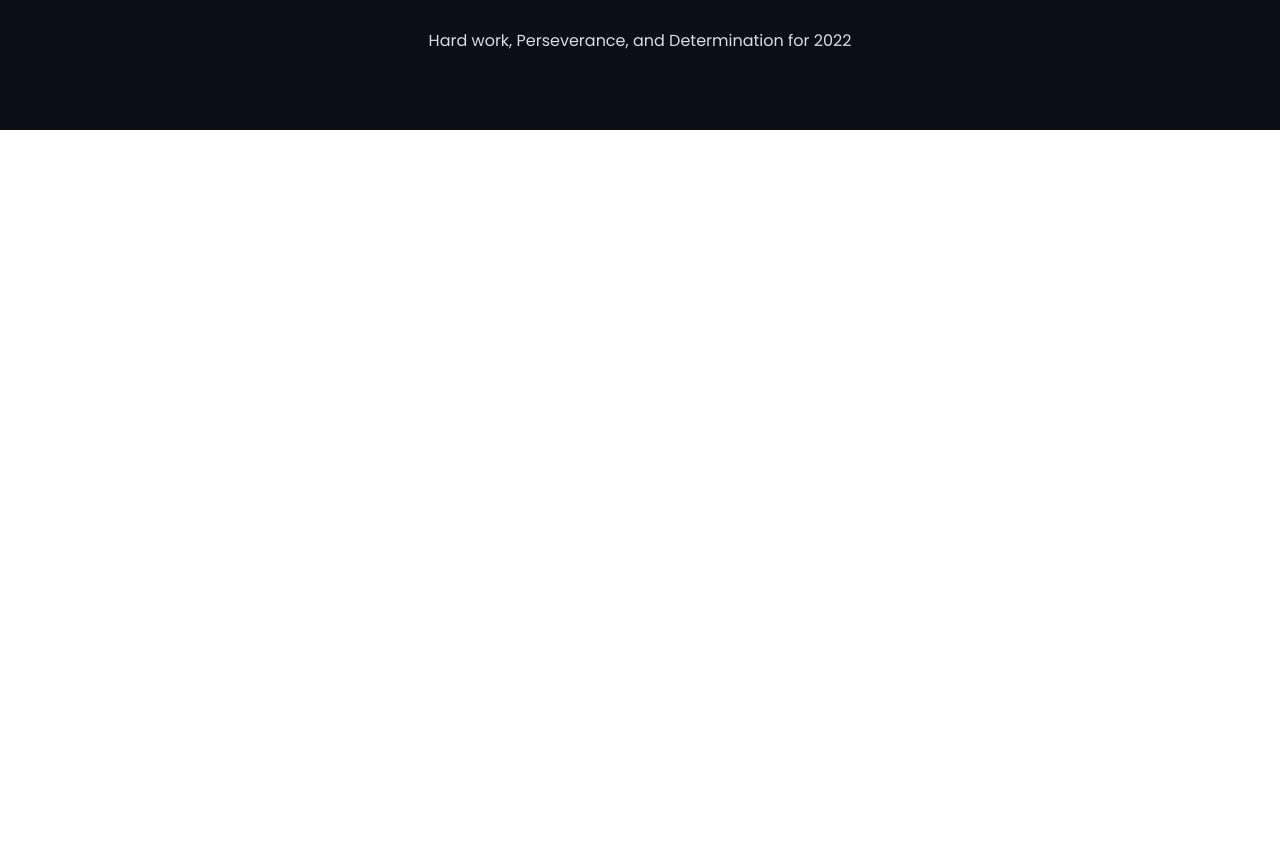
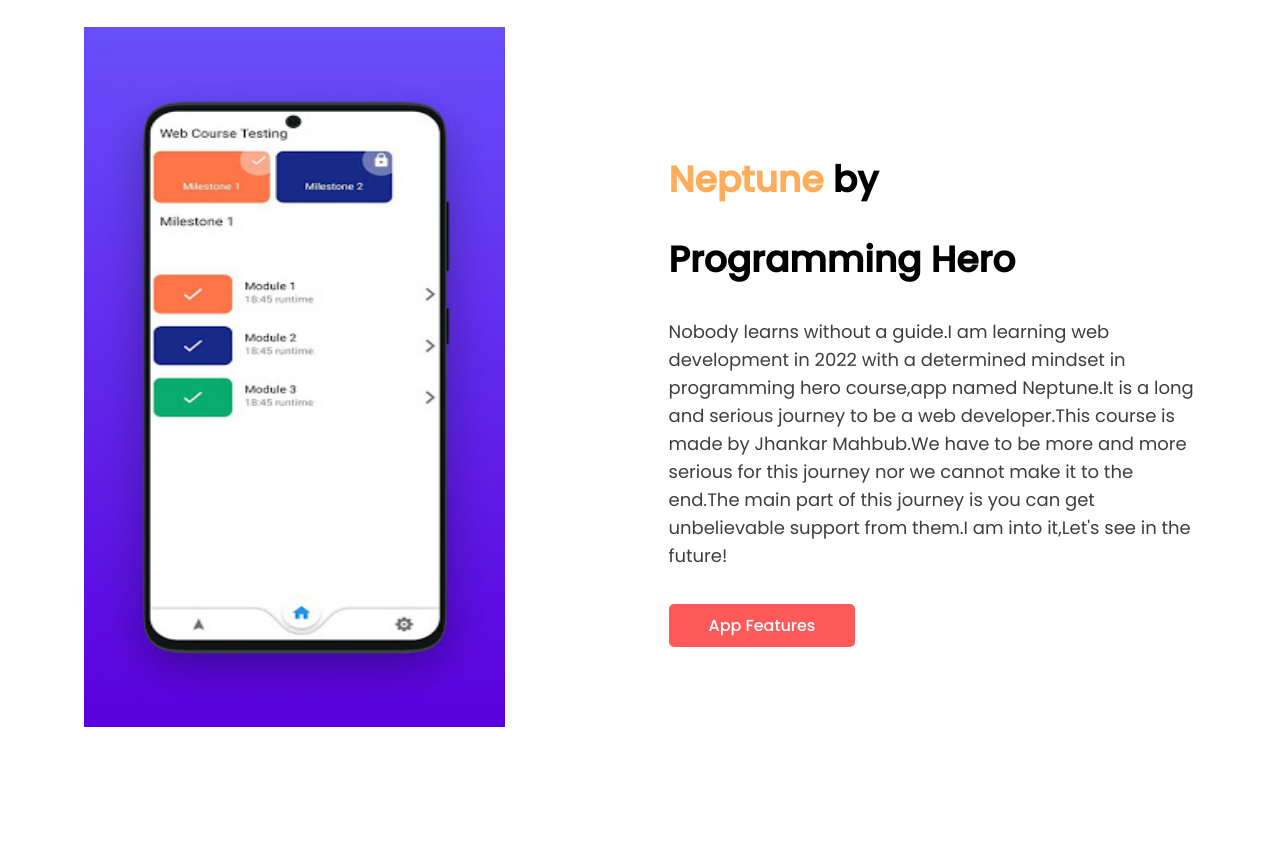
Before and after one commit to Mohammad-Jami71/Mission-2022, a plain HTML site: page index.html in a window 1280 px wide. Shown: the part 2768-3620 px from the top of the page. Before the commit the page ends 2914 px from the top, so only its background shows below. Drawn offline with Linux system fonts and the light colour scheme.

Commit message:
details added

```diff
--- a/index.html
+++ b/index.html
@@ -99,7 +99,7 @@
         <a
           class="link-button"
           target="_blank"
-          href="https://www.linkedin.com/company/programminghero/"
+          href="https://www.tandfonline.com/doi/abs/10.1080/14703297.2019.1593212?journalCode=riie20"
         >
           Read the Documentation</a
         >
@@ -113,18 +113,13 @@
             <h1 class="develop-h">Know our</h1>
             <h1 class="develop-h">Global Community</h1>
             <p class="para d-details">
-              Lorem ipsum dolor sit amet consectetur adipisicing elit. Officiis
-              temporibus at facilis laborum quia. Necessitatibus doloremque, minima
-              nostrum unde facere animi quas pariatur ullam, sed aliquam delectus
-              illum dolorem placeat. temporibus at facilis laborum quia.
-              Necessitatibus doloremque, minima nostrum unde facere animi quas
-              pariatur ullam, sed aliquam delectus illum dolorem placeat.
+              A community is like a family.When one family member get in troubled,every one of the family comes to help him.A community is nothing unchangeable.In my race of 2022,I have already joined a big community and they are always waiting to help me.Even,there are so many good peoples who are already friends of me.
             </p>
             <br />
             <a
               class="link-button"
               target="_blank"
-              href="https://www.linkedin.com/company/programminghero/"
+              href="https://www.facebook.com/groups/webdevelopmentbatch5"
             >
               Read the Documentation</a
             >
@@ -134,6 +129,33 @@
             </div>
 
   </section>
+  <!-----------------Neptune-------------->
+
+  <h1 class="my-m">My <span class="orange-color">Learning Source</span></h1>
+
+  <section class="neptune-by flexible-container">
+      <div class="half-width">
+          <img class="" src="images/person/Neptune.jpg" alt="" />
+        </div>
+
+      <div class="half-width">
+        <h1 class="neptune-h"> <span class="orange-color">Neptune</span> by</h1>
+        <h1 class="neptune-h">Programming Hero</h1>
+        <p class="para d-details">
+          Nobody learns without a guide.I am learning web development in 2022 with a determined mindset in programming hero course,app named Neptune.It is a long and serious journey to be a web developer.This course is made by Jhankar Mahbub.We have to be more and more serious for this journey nor we cannot make it to the end.The main part of this journey is you can get unbelievable support from them.I am into it,Let's see in the future!
+        </p>
+        <br />
+        <a
+          class="link-button"
+          target="_blank"
+          href="https://play.google.com/store/apps/details?id=learn.programming.courses&hl=en&gl=US&fbclid=IwAR1tqwkc1D0JW06l-wGuMyKflpFun0WGsK242Gaj1sMG5NaSFJrRoy6jTHo"
+        >
+          App Features</a
+        >
+      </div>
+
+
+</section>
   <!--------------footer-------------->
 
 
--- a/style.css
+++ b/style.css
@@ -101,6 +101,26 @@ body {
   background-repeat: no-repeat;
   background-position: right;
 }
+/*-------------Neptune----------------- */
+
+/* .neptune-by {
+  background-image: url(images/shapes/shape-1.png);
+  background-repeat: no-repeat;
+  background-position: left;
+} */
+.neptune-by img {
+  height: 700px;
+}
+.neptune-by {
+  margin-top: 100px;
+  padding-left: 25px;
+  padding-right: 85px;
+}
+
+.neptune-h {
+  font-size: 36px;
+  line-height: 44px;
+}
 /*-------------footer------------------ */
 .footer-f {
   text-align: center;
@@ -128,4 +148,5 @@ body {
 .foot-p {
   color: #d9dbe1;
   padding-bottom: 77px;
+  margin: 0;
 }
```
Also changed, not shown: images/person/Neptune.jpg (added).
